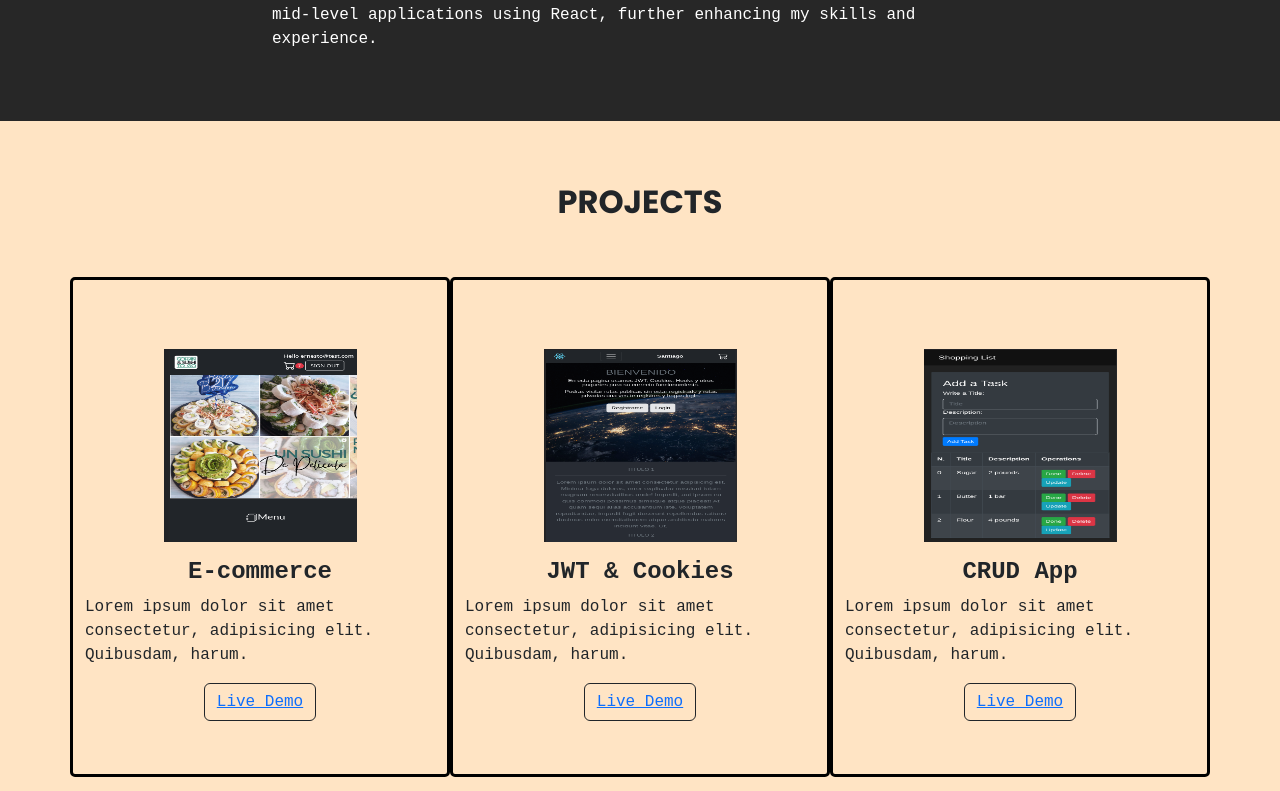
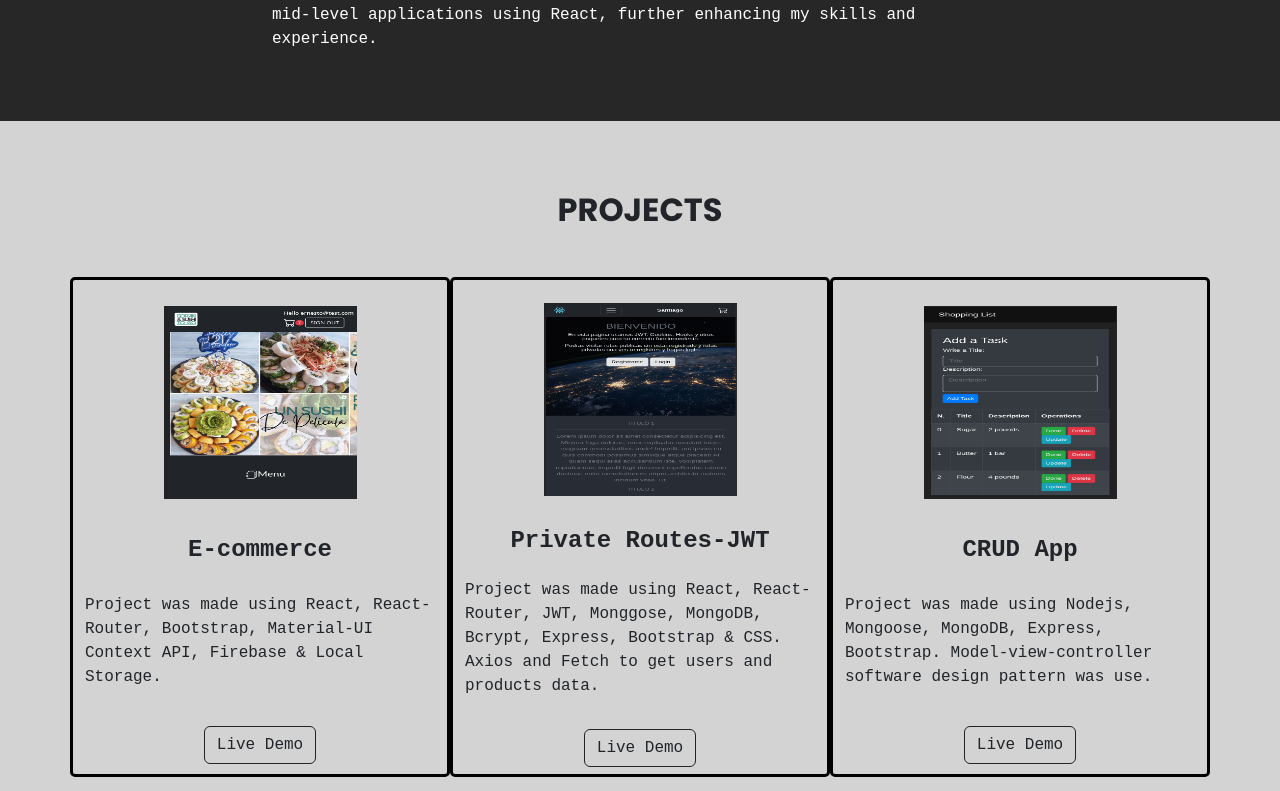
Before and after one commit to Ernestol2/portfolio, a React (Vite) app: page / in a window 1280 px wide. Shown: the part 1029-1820 px from the top of the page. Built offline with nearby package versions, Linux system fonts and the light colour scheme; a web font is replaced by a local one.

Commit message:
styles changes

```diff
--- a/src/App.css
+++ b/src/App.css
@@ -17,7 +17,7 @@
 }
 
 .navbar button {
-    background-color: bisque;
+    background-color: #d3d3d3;
 }
 
 /* Estilos Generales */
@@ -41,7 +41,7 @@ h2 {
 /* New Hero Section */
 
 .Hero {
-    background-color: bisque;
+    background-color: #d3d3d3;
     min-height: 700px;
     text-align: center;
 }
@@ -97,7 +97,7 @@ h2 {
 
 .Projectos {
     min-height: 800px;
-    background-color: bisque;
+    background-color: #d3d3d3;
 }
 
 .Projectos h2 {
@@ -105,23 +105,28 @@ h2 {
 }
 
 .Projectos-container {
-    min-height: 300px;
+    min-height: 500px;
     width: 100%;
     display: flex;
     align-items: center;
     justify-content: center;
     font-family: 'Courier New', Courier, monospace;
-    padding: 1rem;
+    padding: 0.5rem;
 }
 
 .Projectos-container .Projecto {
     display: flex;
     flex-direction: column;
     align-items: center;
-    justify-content: center;
+    justify-content: space-around;
     border: 3px solid black;
     border-radius: 5px;
     min-height: 500px;
+}
+
+.Projectos-container .Projecto a {
+    color: inherit;
+    text-decoration: none;
 }
 
 .Projectos-container img {
@@ -169,10 +174,11 @@ h2 {
 }
 
 .Expirience-container img {
-    padding: 1rem;
+    padding: 0.5rem;
     width: 200px;
     height: 200px;
     border-radius: 50%;
+    border: 3px solid white;
 }
 
 .Expirience-container .LazyLoad {
@@ -187,8 +193,11 @@ h2 {
 /* Footer section */
 
 .Footer {
-    background-color: bisque;
-    min-height: 300px;
+    background-color: #d3d3d3;
+    min-height: 400px;
+    display: flex;
+    flex-direction: column;
+    justify-content: space-around;
 }
 
 .Footer-container {
@@ -204,12 +213,14 @@ h2 {
 .Footer-container a {
     color: inherit;
     border-radius: 50%;
+    background-color: transparent;
+    transition: all 0.2s ease-in-out;
 }
 
-.Footer-container a:hover {
-    color: white;
-    background-color: #272727;
-
+.Footer-container svg:hover {
+    transition: all 0.2s ease-in-out;
+    width: 50px;
+    height: 50px;
 }
 
 /* Responsivo */
@@ -227,4 +238,11 @@ h2 {
     h1 {
         font-size: 2rem;
     }
+
+    .Footer {
+        min-height: 300px;
+        justify-content: center;
+    }
+
+
 }
--- a/src/Projectos.jsx
+++ b/src/Projectos.jsx
@@ -9,12 +9,12 @@ function Projectos() {
     <section className="Projectos" id="projects">
         <h2>PROJECTS</h2>
         <div className="Projectos-container">
-            <Container>
+        <Container>
             <Row>
                 <Col className="Projecto" lg={4} md={12}>
                     <img src={projectOne} alt="ecommerce app" />
                     <h4>E-commerce</h4>
-                    <p>Lorem ipsum dolor sit amet consectetur, adipisicing elit. Quibusdam, harum.</p>
+                    <p>Project was made using React, React-Router, Bootstrap, Material-UI Context API, Firebase & Local Storage.</p>
                     <Button variant="outline-dark">
                         <a href="https://jocular-crumble-48888e.netlify.app" target="_blank" rel="noopener noreferrer">
                         Live Demo
@@ -23,8 +23,8 @@ function Projectos() {
                 </Col>
                 <Col className="Projecto" lg={4} md={12}>
                     <img src={projectTwo} alt="Private routes app" />
-                    <h4>JWT & Cookies</h4>
-                    <p>Lorem ipsum dolor sit amet consectetur, adipisicing elit. Quibusdam, harum.</p>
+                    <h4>Private Routes-JWT</h4>
+                    <p>Project was made using React, React-Router, JWT, Monggose, MongoDB, Bcrypt, Express, Bootstrap & CSS. Axios and Fetch to get users and products data.</p>
                     <Button variant="outline-dark">
                         <a href="https://super-crostata-0b6c03.netlify.app" target="_blank" rel="noopener noreferrer">
                             Live Demo
@@ -34,7 +34,7 @@ function Projectos() {
                 <Col className="Projecto" lg={4} md={12}>
                     <img src={projectThree} alt="CRUD app" />
                     <h4>CRUD App</h4>
-                    <p>Lorem ipsum dolor sit amet consectetur, adipisicing elit. Quibusdam, harum.</p>
+                    <p>Project was made using Nodejs, Mongoose, MongoDB, Express, Bootstrap. Model-view-controller software design pattern was use.</p>
                     <Button variant="outline-dark">
                         <a href="https://nodejs-mongodb-tasks-crud-production.up.railway.app/" target="_blank" rel="noopener noreferrer">
                             Live Demo
@@ -42,7 +42,7 @@ function Projectos() {
                     </Button>
                 </Col>
             </Row>
-            </Container>
+        </Container>
         </div>
         <Button className="m-4" variant="info">
             More Projects
```
